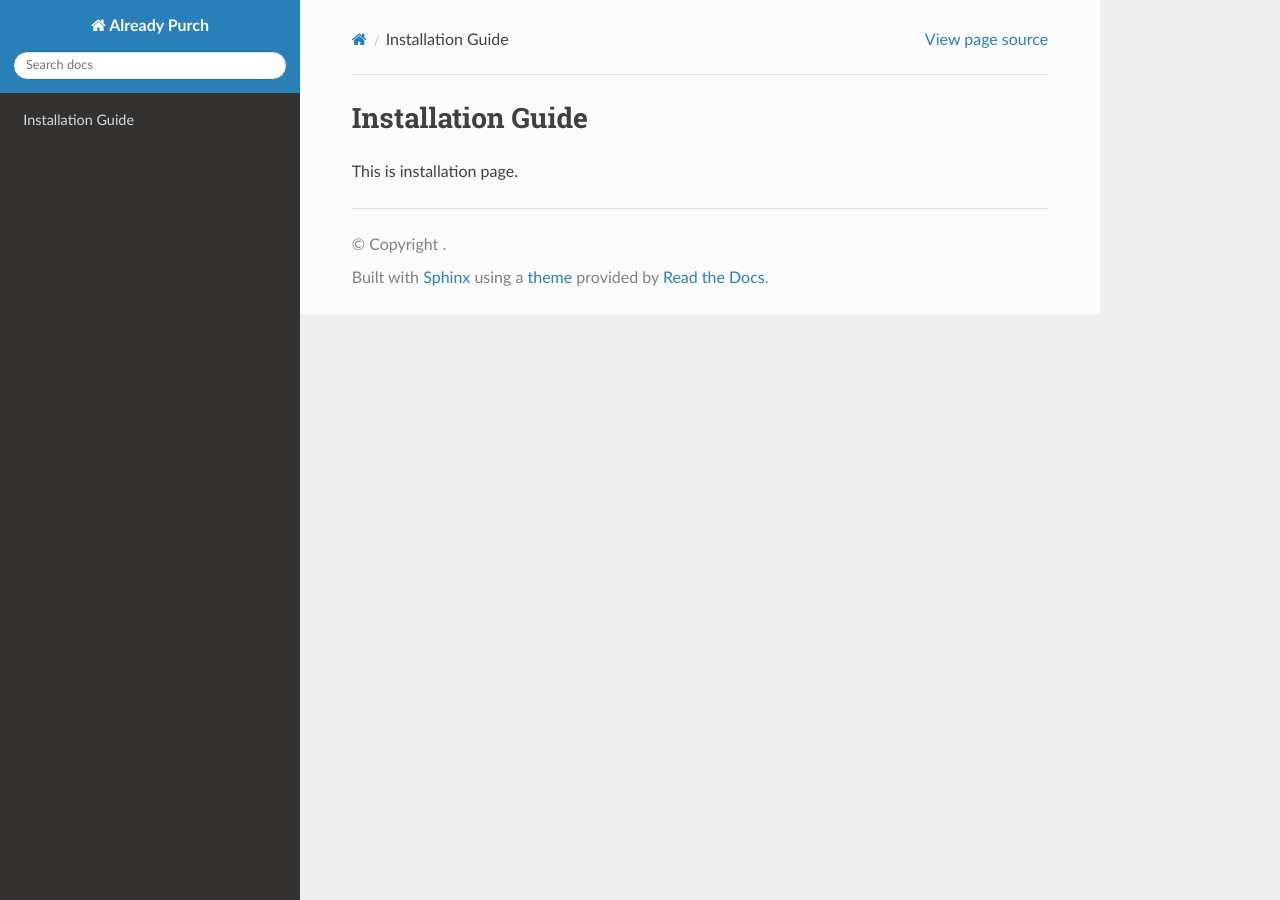
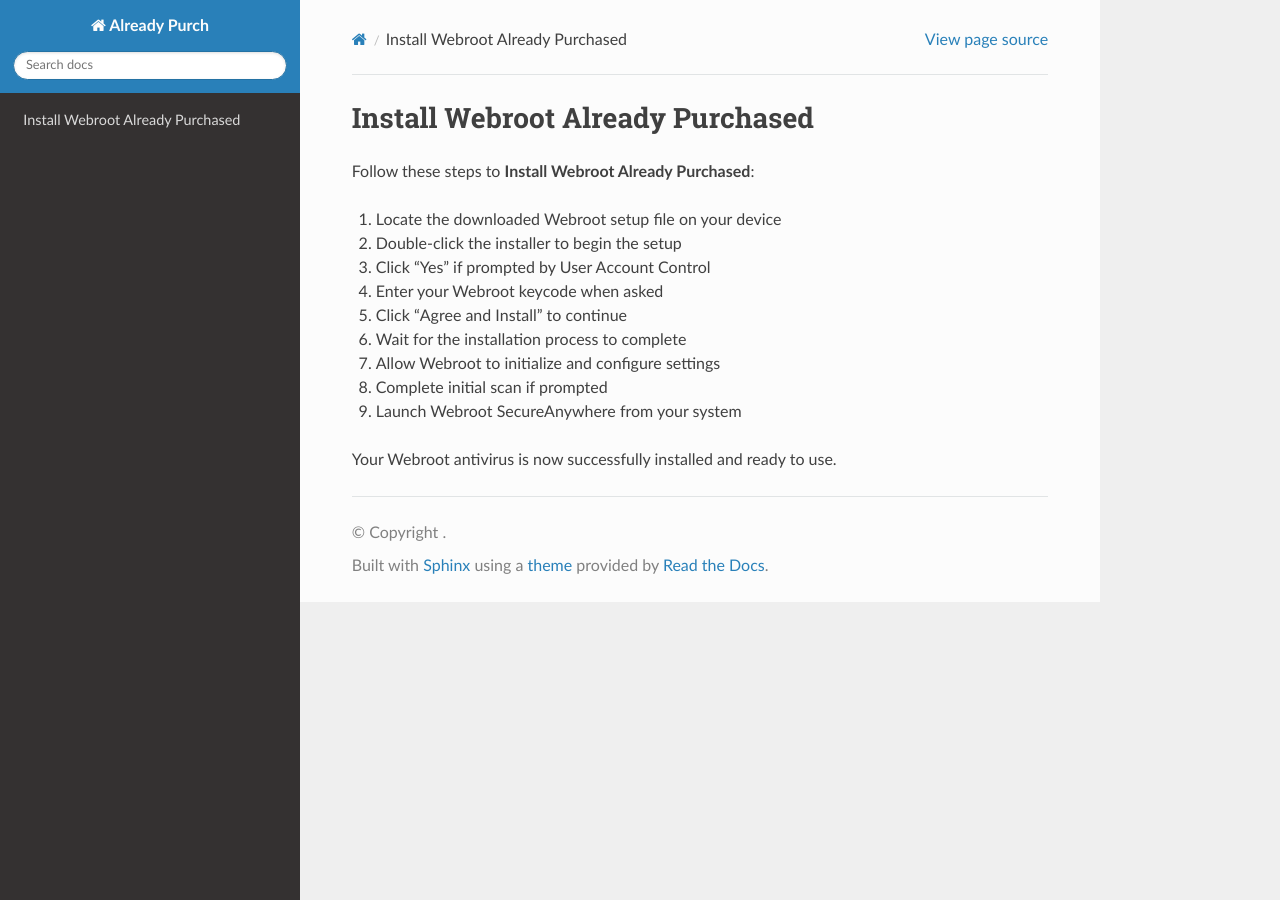
Before and after one commit to Grijalva-wq/already-purchased, a Sphinx documentation site: the page built from docs/installation.rst, in a window 1280 px wide. Built offline with Sphinx 7.4.7 and the Read the Docs theme 3.1.0, drawn with Linux system fonts in a browser that asks for light colours; pages that are not in the unit, such as notebooks, are missing from menus.

Commit message:
Update installation.rst

```diff
--- a/docs/installation.rst
+++ b/docs/installation.rst
@@ -1,4 +1,16 @@
-Installation Guide
-==================
+Install Webroot Already Purchased
+============================
 
-This is installation page.
+Follow these steps to **Install Webroot Already Purchased**:
+
+1. Locate the downloaded Webroot setup file on your device
+2. Double-click the installer to begin the setup
+3. Click “Yes” if prompted by User Account Control
+4. Enter your Webroot keycode when asked
+5. Click “Agree and Install” to continue
+6. Wait for the installation process to complete
+7. Allow Webroot to initialize and configure settings
+8. Complete initial scan if prompted
+9. Launch Webroot SecureAnywhere from your system
+
+Your Webroot antivirus is now successfully installed and ready to use.
```
